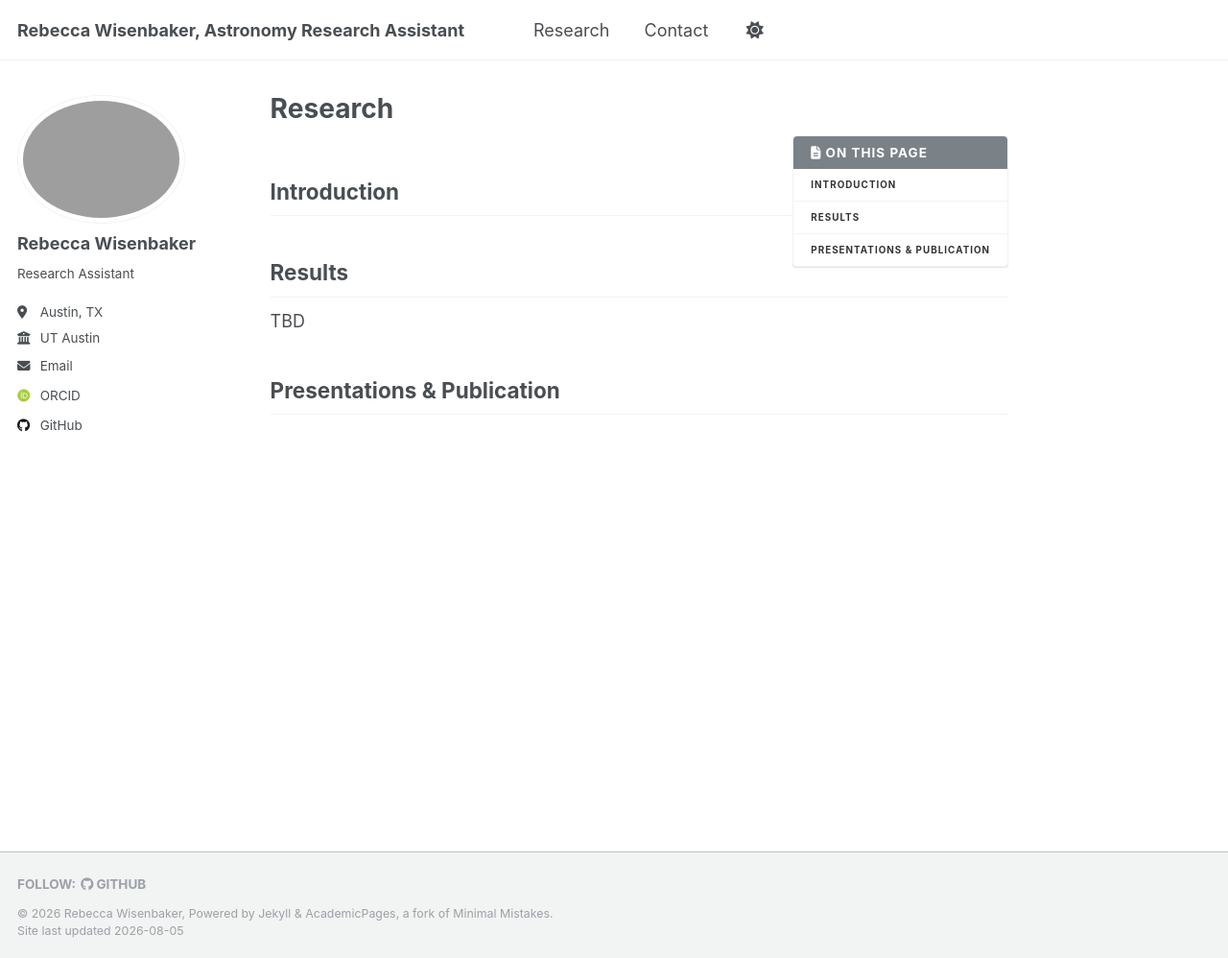
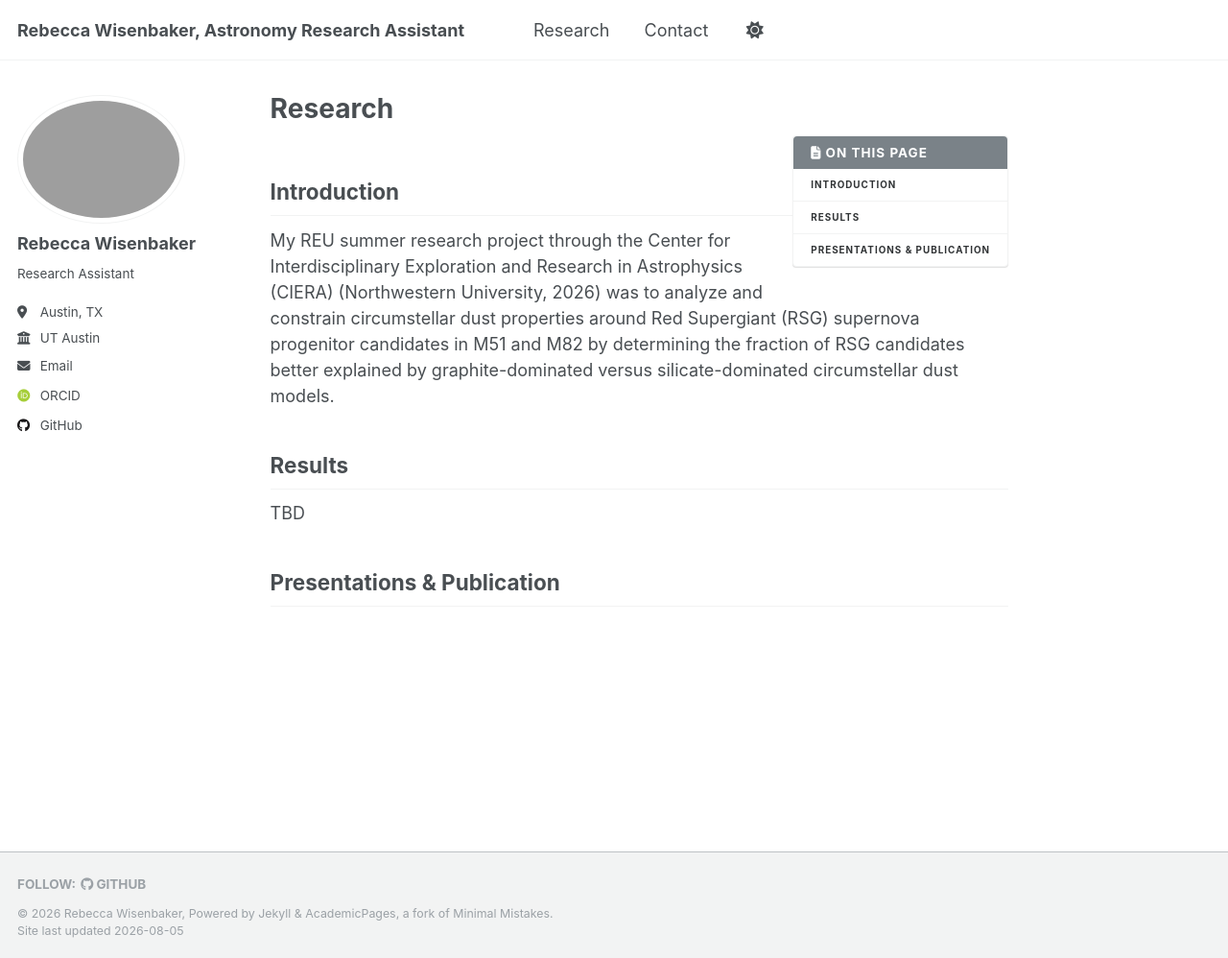
Before and after one commit to rebeccalw87/rebeccalw87.github.io, a Jekyll site: the page built from _pages/research.md, in a window 1280 px wide and 998 px high. Shown: the whole window at 96% size. Built offline with Jekyll 4.4.1, drawn with Linux system fonts in a browser that asks for light colours; some web fonts are replaced; a script that is not in the unit is left out.

Commit message:
Update research.md

```diff
--- a/_pages/research.md
+++ b/_pages/research.md
@@ -8,8 +8,7 @@ author_profile: true
 {% include base_path %}
 
 ## Introduction
-
-
+My REU summer research project through the Center for Interdisciplinary Exploration and Research in Astrophysics (CIERA) (Northwestern University, 2026) was to analyze and constrain circumstellar dust properties around Red Supergiant (RSG) supernova progenitor candidates in M51 and M82 by determining the fraction of RSG candidates better explained by graphite-dominated versus silicate-dominated circumstellar dust models.
 
 ## Results
 
```
